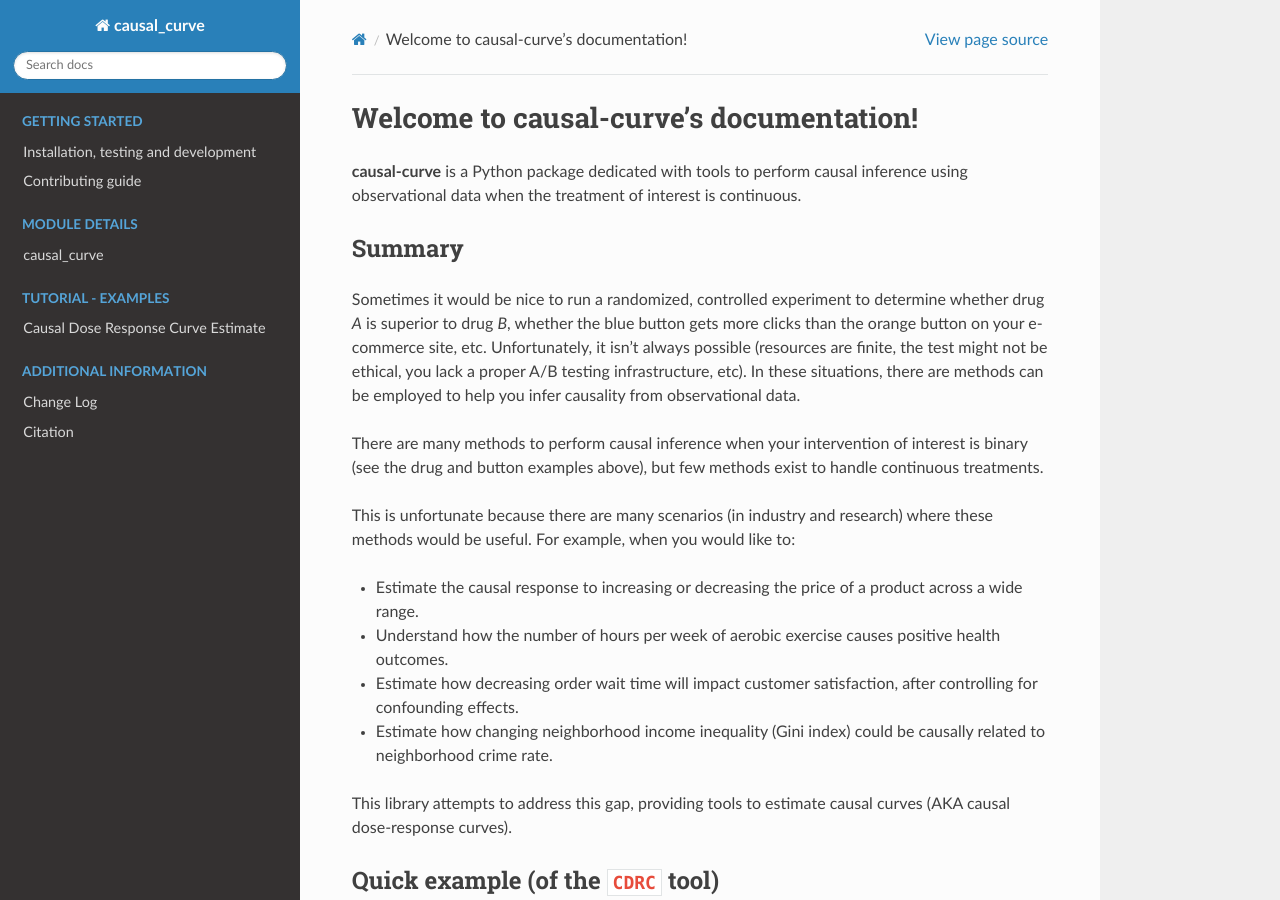
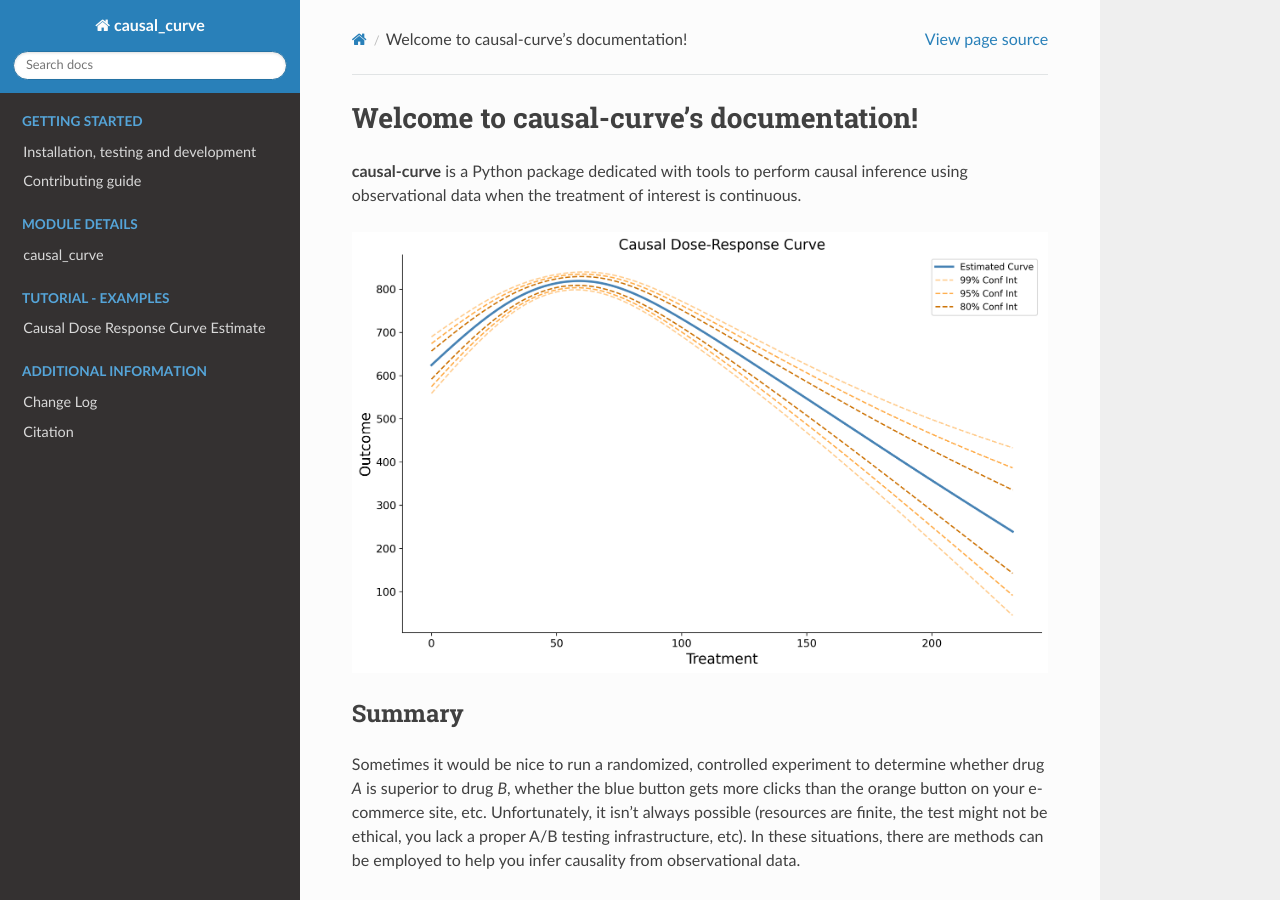
Before and after one commit to ronikobrosly/causal-curve, a Sphinx documentation site: the page built from docs/index.rst, in a window 1280 px wide and 900 px high. Built offline with Sphinx 7.4.7 and the Read the Docs theme 2.0.0, drawn with Linux system fonts in a browser that asks for light colours.

Commit message:
added welcome image to docs

```diff
--- a/docs/index.rst
+++ b/docs/index.rst
@@ -40,6 +40,11 @@ Welcome to causal-curve's documentation!
 
 **causal-curve** is a Python package dedicated with tools to perform causal inference
 using observational data when the treatment of interest is continuous.
+
+
+.. image:: ../imgs/welcome_plot.png
+
+
 
 Summary
 -------
```
Also changed, not shown: imgs/welcome_plot.png (added).
